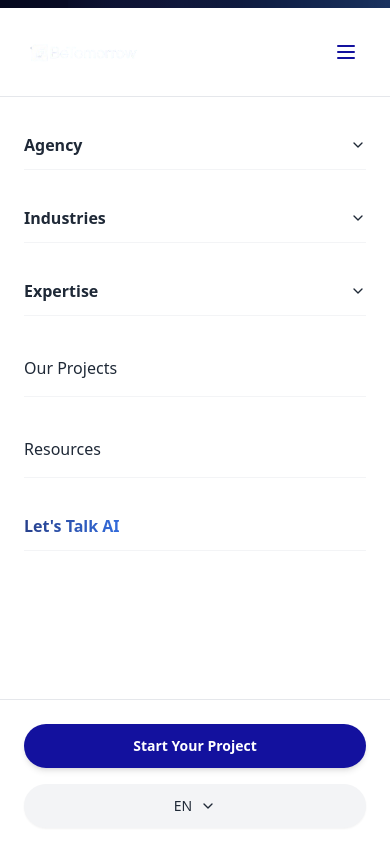
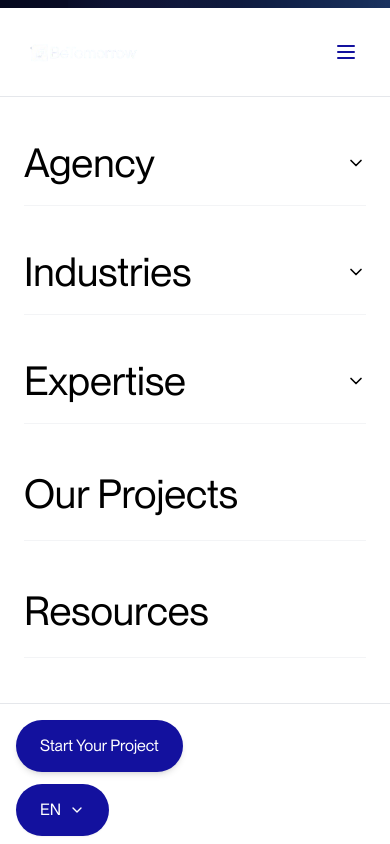
Before and after one commit to muskaanfayyaz/betomorrow-clone, a Next.js app: page / in a window 390 px wide. Both pictures are taken after a click on the button 346 px from the left and 48 px from the top of the page. Shown: the top 844 px of the page. Built offline with nearby package versions, Linux system fonts and the light colour scheme; a web font is replaced by a local one.

Commit message:
Betomorrow

```diff
--- a/src/components/Header.tsx
+++ b/src/components/Header.tsx
@@ -146,21 +146,25 @@ export default function Header() {
                 <MobileDropdown title="Expertise" items={expertiseItems} />
                 <Link
                   href="/our-projects"
-                  className="block py-4 text-gray-800 font-medium border-b border-gray-100 text-base lg:text-lg"
+                  className="block py-4 text-black font-medium border-b border-gray-100 text-[2.5rem]"
+                  style={{ fontFamily: 'PPNeueMontreal', fontWeight: 500 }}
                 >
                   Our Projects
                 </Link>
                 <Link
                   href="/resources"
-                  className="block py-4 text-gray-800 font-medium border-b border-gray-100 text-base lg:text-lg"
+                  className="block py-4 text-black font-medium border-b border-gray-100 text-[2.5rem]"
+                  style={{ fontFamily: 'PPNeueMontreal', fontWeight: 500 }}
                 >
                   Resources
                 </Link>
                 <Link
                   href="/lets-talk-ai"
-                  className="block py-3 font-semibold border-b border-gray-100 text-base lg:text-lg"
+                  className="block py-3 font-semibold border-b border-gray-100 text-[2.5rem]"
                   style={{
-                    background: 'linear-gradient(90deg, #27408B 0%, #397FFF 40%, #FF802B 100%)',
+                    fontFamily: 'PPNeueMontreal',
+                    fontWeight: 500,
+                    background: 'linear-gradient(90deg, #27408B 0%, #FF802B 100%)',
                     WebkitBackgroundClip: 'text',
                     WebkitTextFillColor: 'transparent'
                   }}
@@ -170,31 +174,33 @@ export default function Header() {
               </div>
 
               {/* Fixed Buttons at Bottom */}
-              <div className="p-6 border-t border-gray-200 sticky bottom-0 bg-white">
-                <div className="flex flex-col sm:flex-row gap-4">
+              <div className="p-4 border-t border-gray-200 sticky bottom-0 bg-white">
+                <div className="flex flex-col sm:flex-row gap-3 items-start">
                   <Link
                     href="/start-your-project"
-                    className="flex-1 rounded-full px-6 py-3 text-sm bg-[#13119E] text-white font-semibold text-center shadow-md hover:brightness-110 transition"
+                    className="inline-flex rounded-full px-6 py-2.5 text-base lg:text-lg bg-[#13119E] text-white font-semibold text-left shadow-md hover:brightness-110 transition h-[52px] items-center"
+                    style={{ fontFamily: 'PPNeueMontreal', fontWeight: 500 }}
                   >
                     Start Your Project
                   </Link>
-                  <div className="relative flex-1">
+                  <div className="relative">
                     <button
                       onClick={toggleLangDropdown}
-                      className="w-full rounded-3xl px-6 py-3 bg-gray-100 text-gray-800 font-medium shadow-sm flex items-center justify-center gap-2 hover:bg-gray-200 text-sm min-w-[48px]"
+                      className="inline-flex rounded-full px-6 py-2.5 bg-[#13119E] text-white font-medium shadow-sm items-center gap-2 hover:brightness-110 text-base lg:text-lg h-[52px] text-left"
+                      style={{ fontFamily: 'PPNeueMontreal', fontWeight: 500 }}
                     >
                       {language.toUpperCase()}
                       <ChevronDown className={`w-4 h-4 transition-transform ${langDropdownOpen ? 'rotate-180' : 'rotate-0'}`} />
                     </button>
-
                     {langDropdownOpen && (
-                      <div className="absolute left-0 right-0 top-full mt-2 bg-white border border-gray-200 rounded-b-[60px] shadow-lg z-50 overflow-hidden">
+                      <div className="absolute left-0 top-full mt-2 bg-white border border-gray-200 rounded-b-[60px] shadow-lg z-50 overflow-hidden min-w-full">
                         <ul>
                           {language === 'en' ? (
                             <li>
                               <button
                                 onClick={() => selectLanguage('fr')}
-                                className="w-full text-center px-3 py-3 hover:bg-blue-50 text-sm text-gray-800 transition flex items-center justify-center"
+                                className="inline-flex text-left px-6 py-2.5 hover:bg-blue-50 text-base lg:text-lg text-gray-800 transition items-center h-[52px] w-full"
+                                style={{ fontFamily: 'PPNeueMontreal', fontWeight: 500 }}
                               >
                                 FR
                               </button>
@@ -203,7 +209,8 @@ export default function Header() {
                             <li>
                               <button
                                 onClick={() => selectLanguage('en')}
-                                className="w-full text-center px-3 py-3 hover:bg-blue-50 text-sm text-gray-800 transition flex items-center justify-center"
+                                className="inline-flex text-left px-6 py-2.5 hover:bg-blue-50 text-base lg:text-lg text-gray-800 transition items-center h-[52px] w-full"
+                                style={{ fontFamily: 'PPNeueMontreal', fontWeight: 500 }}
                               >
                                 EN
                               </button>
@@ -399,10 +406,11 @@ const MobileDropdown = ({ title, items }: { title: string; items: { href: string
     <div className="border-b border-gray-100">
       <button
         onClick={() => setOpen(!open)}
-        className="w-full flex justify-between items-center py-3 text-gray-800 font-semibold text-base lg:text-lg"
+        className="w-full flex justify-between items-center py-3 text-black font-semibold text-[2.5rem]"
+        style={{ fontFamily: 'PPNeueMontreal', fontWeight: 500 }}
       >
         <span>{title}</span>
-        <ChevronDown className={`w-4 h-4 lg:w-5 lg:h-5 transition-transform ${open ? 'rotate-180' : 'rotate-0'}`} />
+        <ChevronDown className={`w-5 h-5 lg:w-6 lg:h-6 transition-transform ${open ? 'rotate-180' : 'rotate-0'}`} />
       </button>
       {open && (
         <ul className="pl-4 space-y-2 pb-3">
@@ -410,7 +418,8 @@ const MobileDropdown = ({ title, items }: { title: string; items: { href: string
             <li key={item.href}>
               <Link
                 href={item.href}
-                className="flex items-center gap-3 py-2 text-sm lg:text-base text-gray-700 hover:text-blue-600"
+                className="flex items-center gap-3 py-2 text-[2.5rem] text-black hover:text-blue-600"
+                style={{ fontFamily: 'PPNeueMontreal', fontWeight: 500 }}
               >
                 <Image
                   src={`/${String(idx + 1).padStart(2, '0')}.png`}
```
Also changed, not shown: public/logos/blue-logo.png (added).
